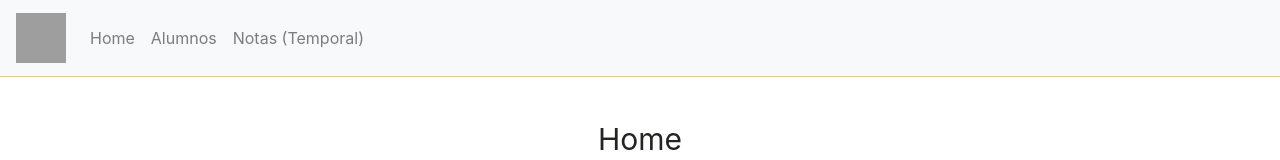
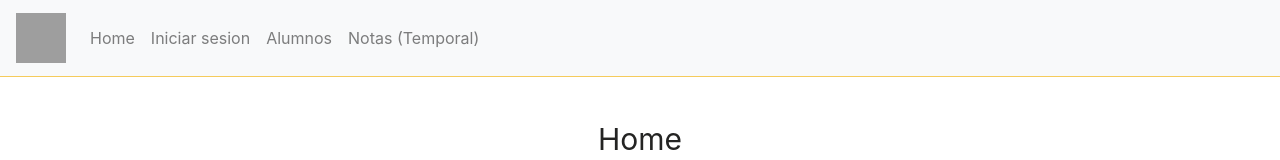
Before and after one commit to gabogarcia1/repo-frontend-pf, a React (Create React App) app: page / in a window 1280 px wide. Shown: the top 160 px of the page. Built offline with nearby package versions, Linux system fonts and the light colour scheme; grey boxes are pictures that could not be loaded.

Commit message:
agrego iniciar sesion al navbar

```diff
--- a/src/components/NavBar.jsx
+++ b/src/components/NavBar.jsx
@@ -25,6 +25,9 @@ const NavBar = () => {
             <Link to="/" className="nav-link">
               Home
             </Link>
+            <Link to="/login" className="nav-link">
+              Iniciar sesion
+            </Link>
             <Link to="/alumnos" className="nav-link">
               Alumnos
             </Link>
```
